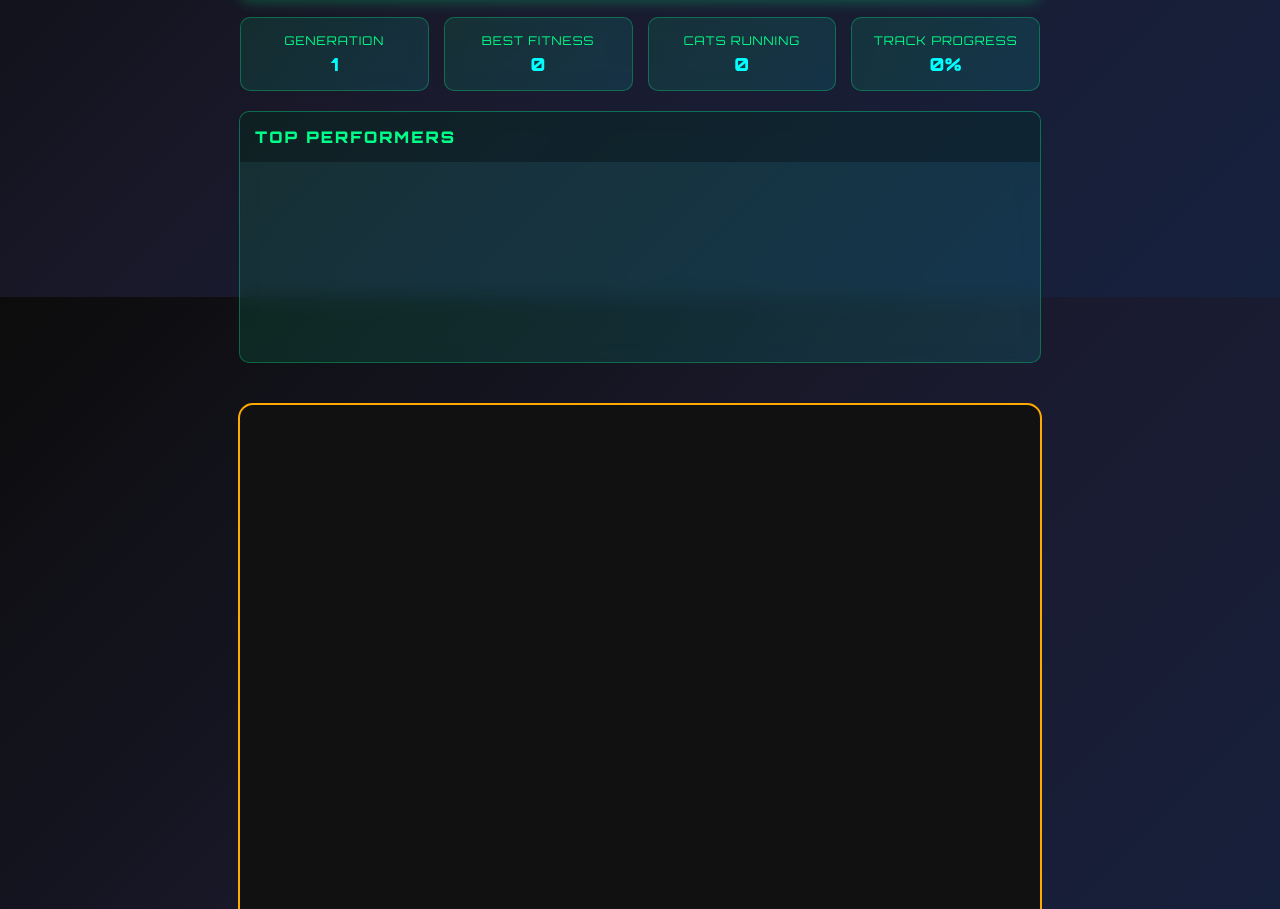
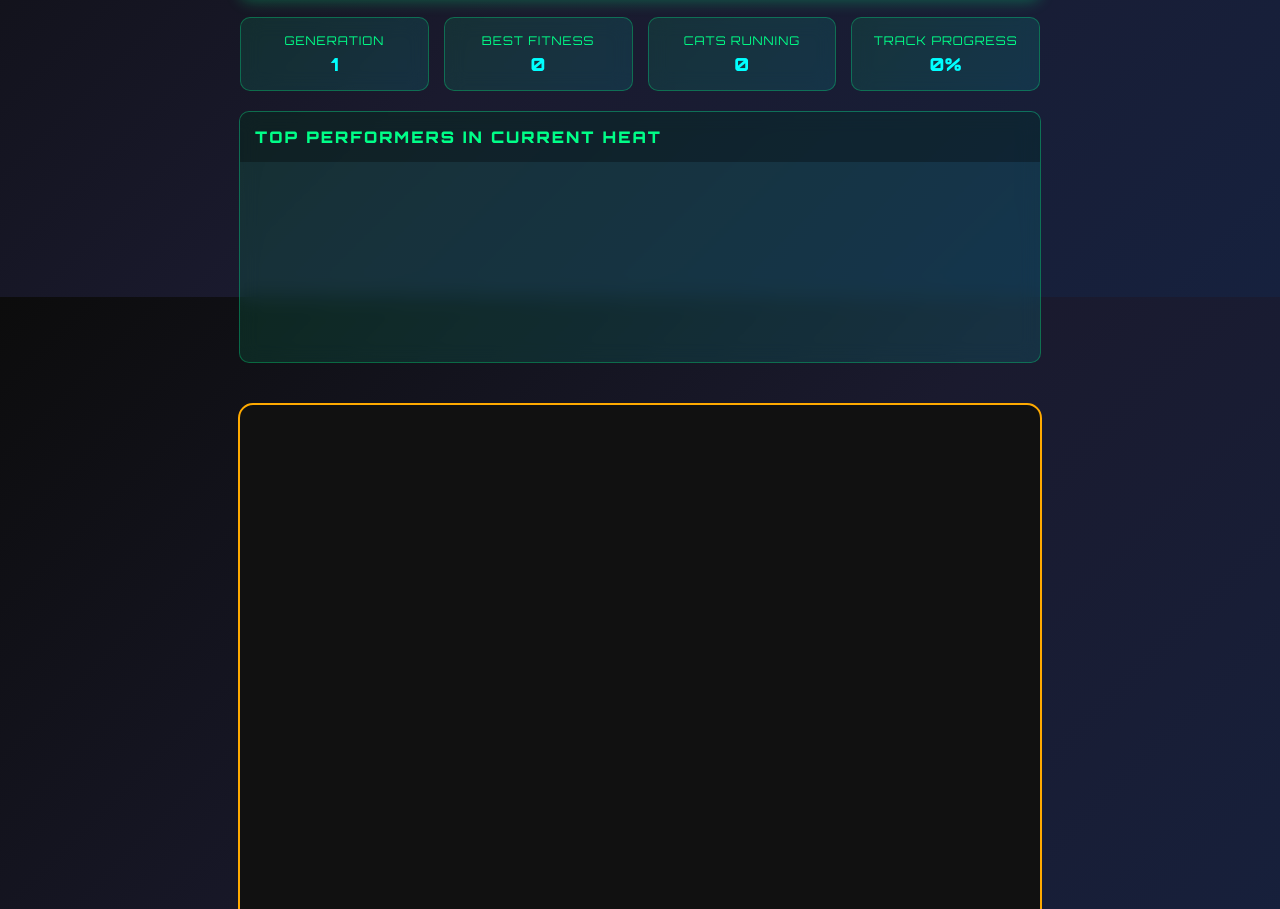
Before and after one commit to seutje/zoomies, a website: page index.html in a window 1280 px wide. Shown: the part 1303-2212 px from the top of the page. Drawn offline with Linux system fonts and the light colour scheme.

Commit message:
Adjust leaderboard title.

```diff
--- a/index.html
+++ b/index.html
@@ -65,7 +65,7 @@
             </div>
         </div>
         <div id="leaderboard">
-            <h3>Top Performers</h3>
+            <h3>Top Performers in current heat</h3>
             <div id="leaderboardList"></div>
         </div>
         <div id="editorContainer">
```
